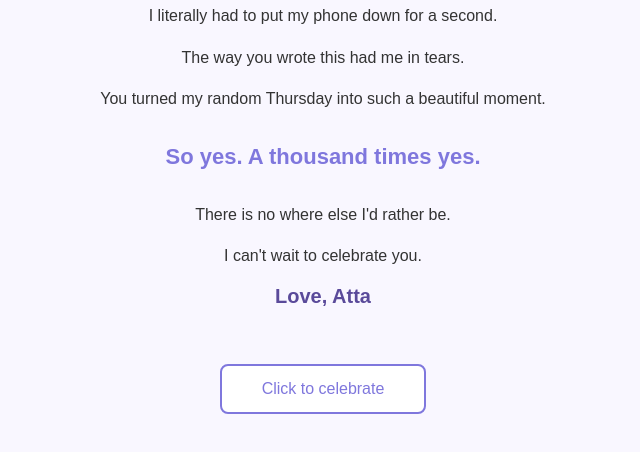
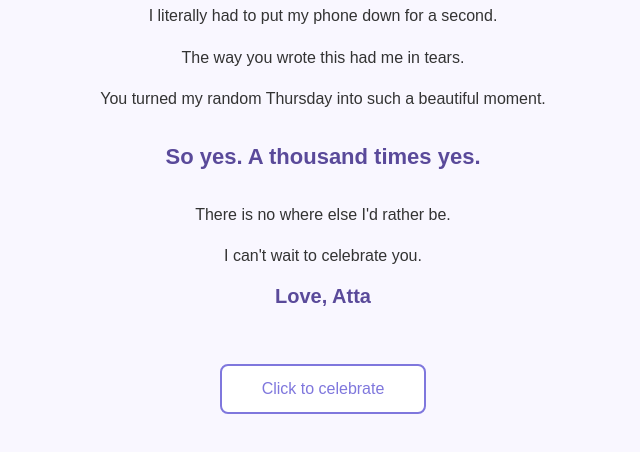
Before and after one commit to Attanasia/Vimbikai, a plain HTML site: page index.html in a window 1280 px wide. Shown: the part 76-528 px from the top of the page, without its empty margins (317-957 px from the left). Drawn offline with Linux system fonts and the light colour scheme.

Commit message:
Update index.html

```diff
--- a/index.html
+++ b/index.html
@@ -6,7 +6,7 @@
 .container { max-width: 500px; margin: 0 auto; }
 .opening { font-size: 20px; font-weight: 600; color: #5a4a9a; margin-bottom: 1.5rem; }
 .line { font-size: 16px; color: #333; margin: 1rem 0; line-height: 1.6; }
-.yes { font-size: 22px; font-weight: 700; color: #7F77DD; margin: 2rem 0; }
+.yes { font-size: 22px; font-weight: 700; color: #5a4a9a; margin: 2rem 0; }
 .closing{ font-size: 20px; font-weight: 600; color: #5a4a9a; margin-bottom: 1.5rem; }
 button { background: white; border: 2px solid #7F77DD; color: #7F77DD; padding: 14px 40px; font-size: 16px; border-radius: 8px; cursor: pointer; margin-top: 2rem; }
 button:hover { background: #EEEDFE; }
```
